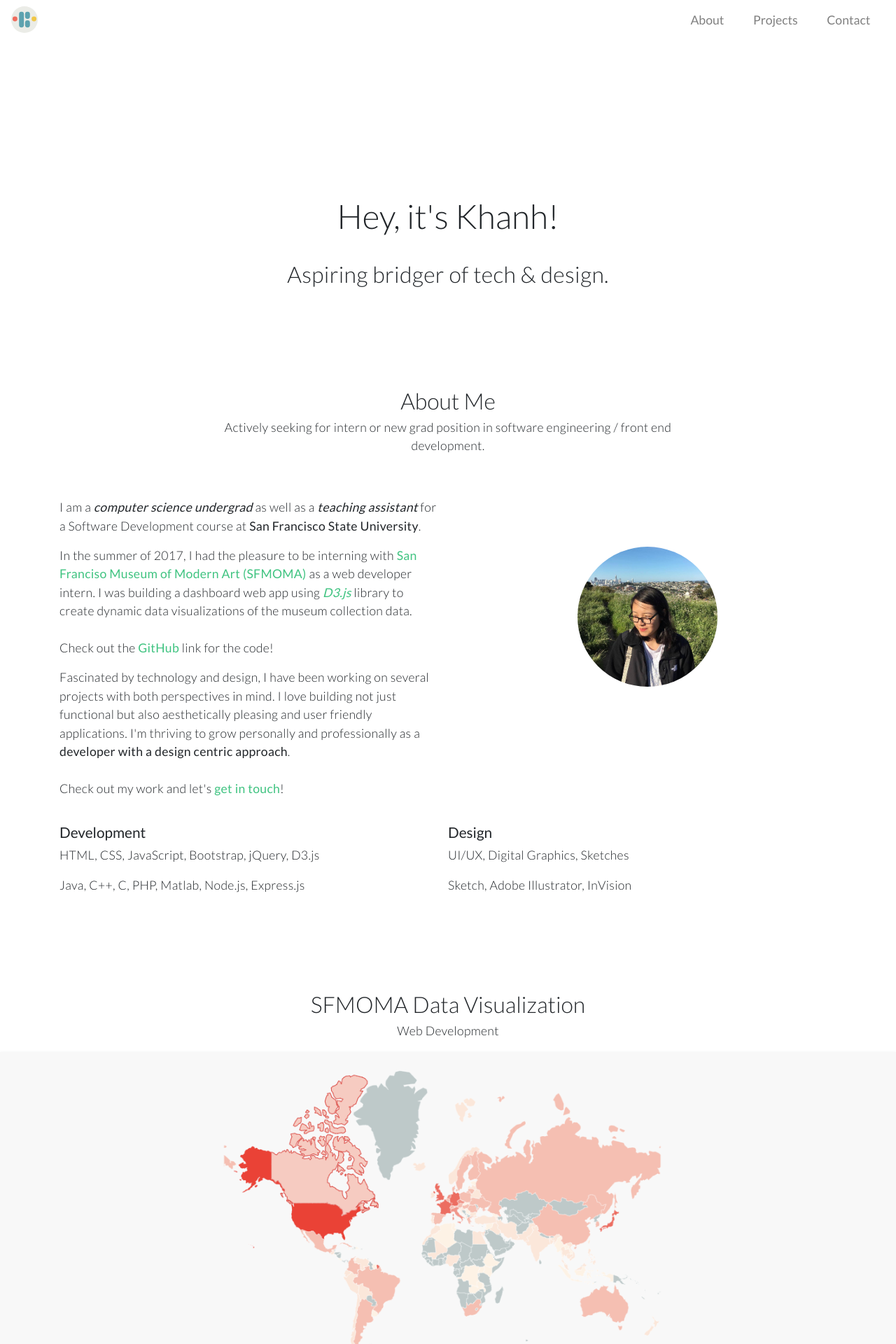
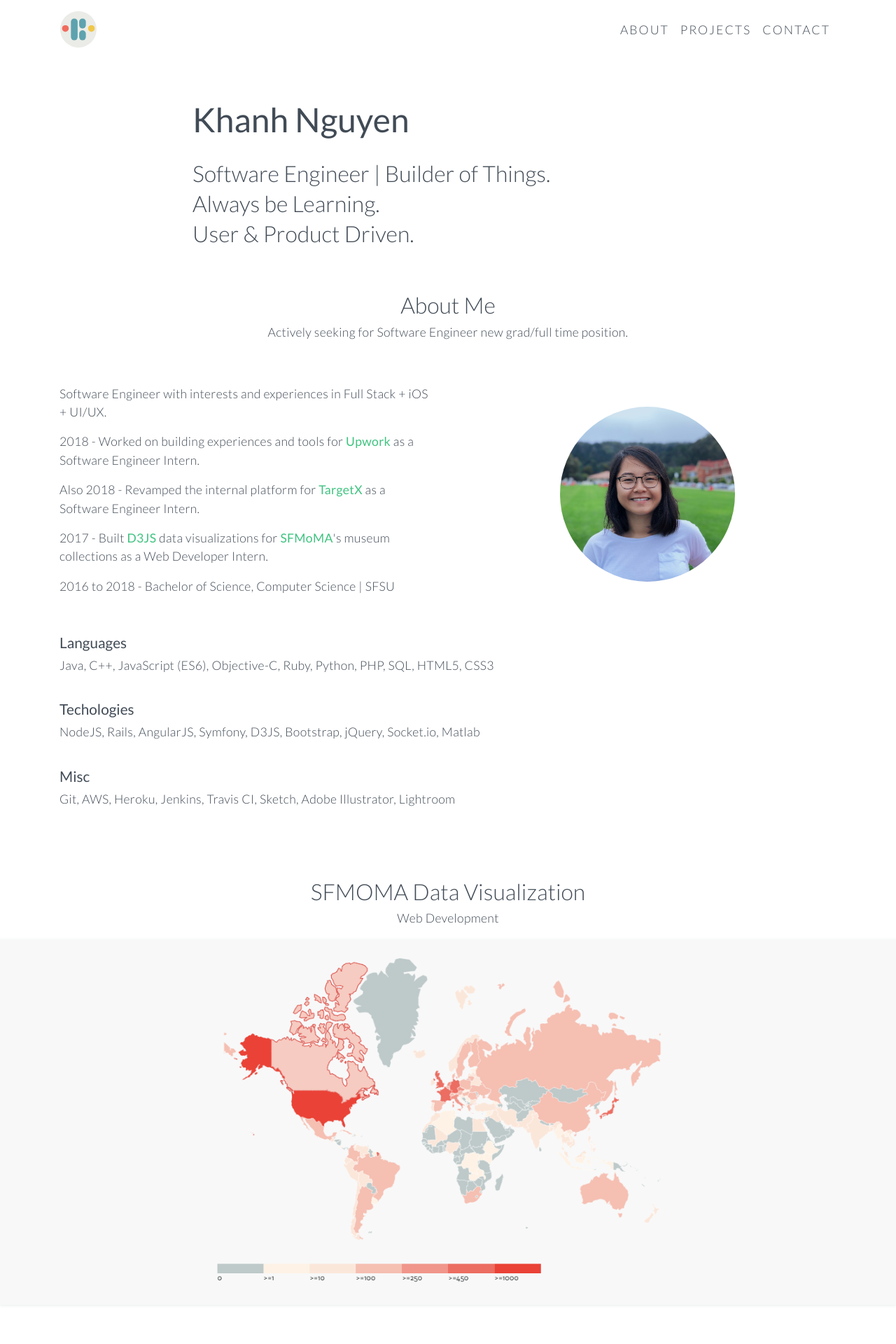
Before and after one commit to khanhngg/khanhngg.github.io, a Jekyll site: the page built from index.html, in a window 1280 px wide. Shown: the top 1920 px of the page at 70% size. Built offline with Jekyll 4.4.1, drawn with Linux system fonts in a browser that asks for light colours; nearby versions of some CDN libraries; some of the changed text lies outside the part shown.

Commit message:
update home page

```diff
--- /dev/null
+++ b/Gemfile
@@ -0,0 +1,2 @@
+source 'https://rubygems.org'
+gem 'github-pages', group: :jekyll_plugins
--- a/_includes/footer.html
+++ b/_includes/footer.html
@@ -3,13 +3,16 @@
         <div class="row">
             <div class="col-lg-8 col-md-10 col-sm-12 div-centered">
                 <h2>Say Hi</h2>
-                <a href="mailto:knguye20@mail.sfsu.edu">
+                <a href="mailto:knguyenn11@gmail.com">
                     <i class="fa fa-envelope-o" aria-hidden="true"></i>
                 </a>
                 <a href="https://www.linkedin.com/in/khanhnguyenn">
                     <i class="fa fa-linkedin" aria-hidden="true"></i>
                 </a>
-                <a href="https://www.instagram.com/khanhnggg/">
+                <a href="https://github.com/khanhngg">
+                    <i class="fa fa-github" aria-hidden="true"></i>
+                </a>
+                <a href="https://www.instagram.com/notkhahn/">
                     <i class="fa fa-instagram" aria-hidden="true"></i>
                 </a>
             </div>
--- a/_includes/head.html
+++ b/_includes/head.html
@@ -4,8 +4,7 @@
 <meta name="description" content="">
 <meta name="viewport" content="width=device-width, initial-scale=1">
 
-<!-- Place favicon.ico and apple-touch-icon.png in the root directory -->
-<!-- <link rel="apple-touch-icon" href="apple-touch-icon.png"> -->
+<link rel="icon" type="image/png" href="img/favicon.png">
 
 <!-- GOOGLE FONTS -->
 <link href="https://fonts.googleapis.com/css?family=Lato:300,400,700" rel="stylesheet">
@@ -17,7 +16,10 @@
 <script src="https://cdnjs.cloudflare.com/ajax/libs/modernizr/2.8.3/modernizr.min.js"></script>
 
 <!-- FONT AWESOME -->
-<link href="https://maxcdn.bootstrapcdn.com/font-awesome/4.7.0/css/font-awesome.min.css" rel="stylesheet" integrity="sha384-wvfXpqpZZVQGK6TAh5PVlGOfQNHSoD2xbE+QkPxCAFlNEevoEH3Sl0sibVcOQVnN" crossorigin="anonymous">
+<link href="https://stackpath.bootstrapcdn.com/font-awesome/4.7.0/css/font-awesome.min.css" rel="stylesheet" integrity="sha384-wvfXpqpZZVQGK6TAh5PVlGOfQNHSoD2xbE+QkPxCAFlNEevoEH3Sl0sibVcOQVnN" crossorigin="anonymous">
 
 <!-- CUSTOM CSS -->
 <link rel="stylesheet" href="css/style.css">
+
+<!-- PDF OBJECT -->
+<script src="https://cdnjs.cloudflare.com/ajax/libs/pdfobject/2.1.0/pdfobject.js"></script>
--- a/_includes/nav.html
+++ b/_includes/nav.html
@@ -1,7 +1,6 @@
  <header>
-    <nav class="navbar navbar-expand-lg navbar-light nav-transparent" id="top">
+    <nav class="navbar navbar-expand-lg navbar-light nav-transparent container" id="top">
         <a class="navbar-brand global-logo" href="index.html">
-          <!-- <img class="logo" src="img/logo.svg" alt="logo"> -->
         </a>
         <button class="navbar-toggler" type="button" data-toggle="collapse" data-target="#navbarSupportedContent" aria-controls="navbarSupportedContent" aria-expanded="false" aria-label="Toggle navigation">
             <span class="navbar-toggler-icon"></span>
@@ -10,13 +9,13 @@
         <div class="collapse navbar-collapse" id="navbarSupportedContent">
             <ul class="navbar-nav ml-auto">
                 <li class="nav-item">
-                    <a class="nav-link scroll" href="index.html#about">About</a>
+                    <a class="nav-link scroll" href="index.html#about">ABOUT</a>
                 </li>
                 <li class="nav-item">
-                    <a class="nav-link scroll" href="index.html#projects">Projects</a>
+                    <a class="nav-link scroll" href="index.html#projects">PROJECTS</a>
                 </li>
                 <li class="nav-item">
-                    <a class="nav-link scroll" href="#contact">Contact</a>
+                    <a class="nav-link scroll" href="#contact">CONTACT</a>
                 </li>
             </ul>
         </div>
--- a/css/style.css
+++ b/css/style.css
@@ -7,6 +7,7 @@ html, body {
 body {
     font-family: 'Lato', sans-serif;
     font-size: 1.1rem;
+    color: #414b56;
 }
 
 a:active, a:focus, a:hover, a:visited {
@@ -23,7 +24,7 @@ a:hover {
 
 ::selection {
     background: #B7EF9C;
-    color: #232828;
+    /* color: #232828; */
     text-shadow: none;
 }
 
@@ -58,6 +59,10 @@ h3 {
 
 
 /* NAV */
+.navbar {
+    padding: 1rem 1rem;
+}
+
 .nav-transparent {
     border: 0;
     border-radius: 0;
@@ -65,7 +70,6 @@ h3 {
 }
 
 .navbar-nav {
-    width: 25%;
     text-align: center;
 }
 
@@ -73,19 +77,36 @@ h3 {
     flex-grow: 1;
 }
 
+.navbar-light .navbar-nav .nav-link {
+    color: #414b56;
+    font-weight: 300;
+    letter-spacing: 2px;
+    transition: all 0.2s ease;
+}
+
+.navbar-light .navbar-nav a.nav-link:hover {
+    color: #3FC380;
+    font-weight: 500;
+}
+
 .global-logo {
     background-repeat: no-repeat;
     background-image: url('../img/logo.svg');
-    height: 40px;
-    width: 40px;
+    height: 55px;
+    width: 55px;
 }
-
 
 /* MAIN */
 
+/* PDF */
+.pdfobject-container {
+    height: 100vh;
+    /* border: 1rem solid rgba(0,0,0,.1); */
+}
+
 /* MAIN/SECTION */
 .section {
-    margin: 5% 0;
+    /* margin: 5% 0; */
     padding: 2% 0;
 }
 
@@ -103,6 +124,14 @@ h3 {
     margin-top: 0;
     padding-top: 10%;
     /*padding-bottom: 15%;*/
+}
+
+.hero-text {
+    text-align: left;
+}
+
+.hero-text h1 {
+    font-weight: 500;
 }
 
 /* MAIN/SECTION/PROJECT */
@@ -180,12 +209,9 @@ img#img-group {
     font-weight: 400;
 }
 
-.img-container {
-    padding-bottom: 5%;
-}
-
 .img-profile {
-    margin-top: 17%;
+    margin-top: 10%;
+    margin-bottom: 10%;
 }
 
 /* FOOTER (CONTACT) */
--- a/index.html
+++ b/index.html
@@ -1,12 +1,14 @@
 ---
 layout: main
 ---
-<section class="section section-hero">
+<section class="section">
     <div class="container">
         <div class="row">
-            <div class="col-lg-8 col-md-10 col-sm-12 div-centered">
-                <h1>Hey, it's Khanh!</h1>
-                <p>Aspiring bridger of tech &amp; design.</p>
+            <div class="col-lg-8 col-md-10 col-sm-12 div-centered hero-text">
+                <h1>Khanh Nguyen</h1>
+                <h2>Software Engineer | Builder of Things.</h2>
+                <h2>Always be Learning.</h2>
+                <h2>User &amp; Product Driven.</h2>
             </div>
         </div>
     </div>
@@ -18,52 +20,56 @@ layout: main
         <div class="row">
             <div class="col-lg-8 col-md-10 col-sm-12 div-centered text-intro">
                 <h2>About Me</h2>
-                <p>Actively seeking for intern or new grad position in software engineering / front end development.
+                <p>Actively seeking for Software Engineer new grad/full time position.
                 </p>
             </div>
             <div class="col-lg-6 col-md-10 col-sm-12 div-centered text-description">
                 <p>
-                    I am a <i><strong>computer science undergrad</strong></i> as well as a <i><strong>teaching assistant</strong></i> for a Software Development course at <strong>San Francisco State University</strong>.
+                    Software Engineer with interests and experiences in Full Stack + iOS + UI/UX.
                 </p>
                 <p>
-                    In the summer of 2017, I had the pleasure to be interning with
-                    <a href="https://www.sfmoma.org/">
-                        <strong>San Franciso Museum of Modern Art (SFMOMA)</strong>
-                    </a>
-                    as a web developer intern. I was building a dashboard web app using
-                    <a href="https://d3js.org/">
-                        <i><strong>D3.js</strong></i>
-                    </a>
-                     library to create dynamic data visualizations of the museum collection data.
-                    <br><br>
-                    Check out the <strong><a href="https://github.com/khanhngg/collection-dashboard">GitHub</a></strong> link for the code!
+                    2018 - Worked on building experiences and tools for <a href="https://www.upwork.com/"><strong>Upwork</strong></a> as a Software Engineer Intern.
                 </p>
                 <p>
-                    Fascinated by technology and design, I have been working on several projects with both perspectives in mind. I love building not just functional but also aesthetically pleasing and user friendly applications. I'm thriving to grow personally and professionally as a <strong>developer with a design centric approach</strong>.
-                    <br><br>
-                    Check out my work and let's
-                    <a href="#contact"><strong>get in touch</strong></a>!
+                    Also 2018 - Revamped the internal platform for <a href="https://www.targetx.com/"><strong>TargetX</strong></a> as a Software Engineer Intern.
+                </p>
+                <p>
+                    2017 - Built <a href="https://d3js.org/"><strong>D3JS</strong></a> data visualizations for <a href="https://www.sfmoma.org/"><strong>SFMoMA</strong></a>'s museum collections as a Web Developer Intern.
+                </p>
+                <p>
+                    2016 to 2018 - Bachelor of Science, Computer Science | SFSU
                 </p>
             </div>
-            <div class="col-lg-6 col-md-10 col-sm-12 div-centered img-container">
-                <img class="rounded-circle img-profile" src="img/profile.jpg" alt="profile picture" width="200" height="200">
+            <div class="col-lg-6 col-md-10 col-sm-12 div-centered">
+                <img class="rounded-circle img-profile" src="img/profile.jpg" alt="profile picture" width="250" height="250">
             </div>
             <div class="col-lg-12 div-centered text-description-detail">
-                <div class="col-lg-6 text-description">
-                    <h3>Development</h3>
-                    <p>HTML, CSS, JavaScript, Bootstrap, jQuery, D3.js</p>
-                    <p>Java, C++, C, PHP, Matlab, Node.js, Express.js</p>
+                <div class="text-description">
+                    <h3>Languages</h3>
+                    <p>Java, C++, JavaScript (ES6), Objective-C, Ruby, Python, PHP, SQL, HTML5, CSS3</p>
                 </div>
-                <div class="col-lg-6 text-description ">
-                    <h3>Design</h3>
-                    <p>UI/UX, Digital Graphics, Sketches</p>
-                    <p>Sketch, Adobe Illustrator, InVision</p>
+            </div>
+            <div class="col-lg-12 div-centered text-description-detail">
+                <div class="text-description">
+                    <h3>Techologies</h3>
+                    <p>NodeJS, Rails, AngularJS, Symfony, D3JS, Bootstrap, jQuery, Socket.io, Matlab</p>
+                </div>
+            </div>
+            <div class="col-lg-12 div-centered text-description-detail">
+                <div class="text-description">
+                    <h3>Misc</h3>
+                    <p>Git, AWS, Heroku, Jenkins, Travis CI, Sketch, Adobe Illustrator, Lightroom</p>
                 </div>
             </div>
         </div>
     </div>
 </section>
 <!-- /about -->
+
+<!-- <section class="section">
+    <div class="pdfobject-container" id="example1">TEST PDF</div>
+    <script>PDFObject.embed("/pdf/KhanhNguyen_resume.pdf", "#example1");</script>
+</section> -->
 
 <section class="section section-project" id="projects">
     <div class="section-content container">
@@ -117,7 +123,7 @@ layout: main
 </section>
 <!-- /project -->
 
-<section class="section section-project">
+<!-- <section class="section section-project">
     <div class="section-content container">
         <div class="row">
             <div class="col-lg-8 col-md-10 col-sm-12 div-centered">
@@ -129,10 +135,9 @@ layout: main
     <a href="project-music.html">
         <figure class="image-content image-bg">
             <img src="../img/project-music/valentino-funghi-146040.jpg" alt="Image description" />
-            <!-- Photo by Valentino Funghi on Unsplash -->
         </figure>
     </a>
-</section>
+</section> -->
 <!-- /project -->
 
 <section class="section section-project">
```
Also changed, not shown: Gemfile.lock (added), img/favicon.png (added), img/profile.jpg, 3 other files.
